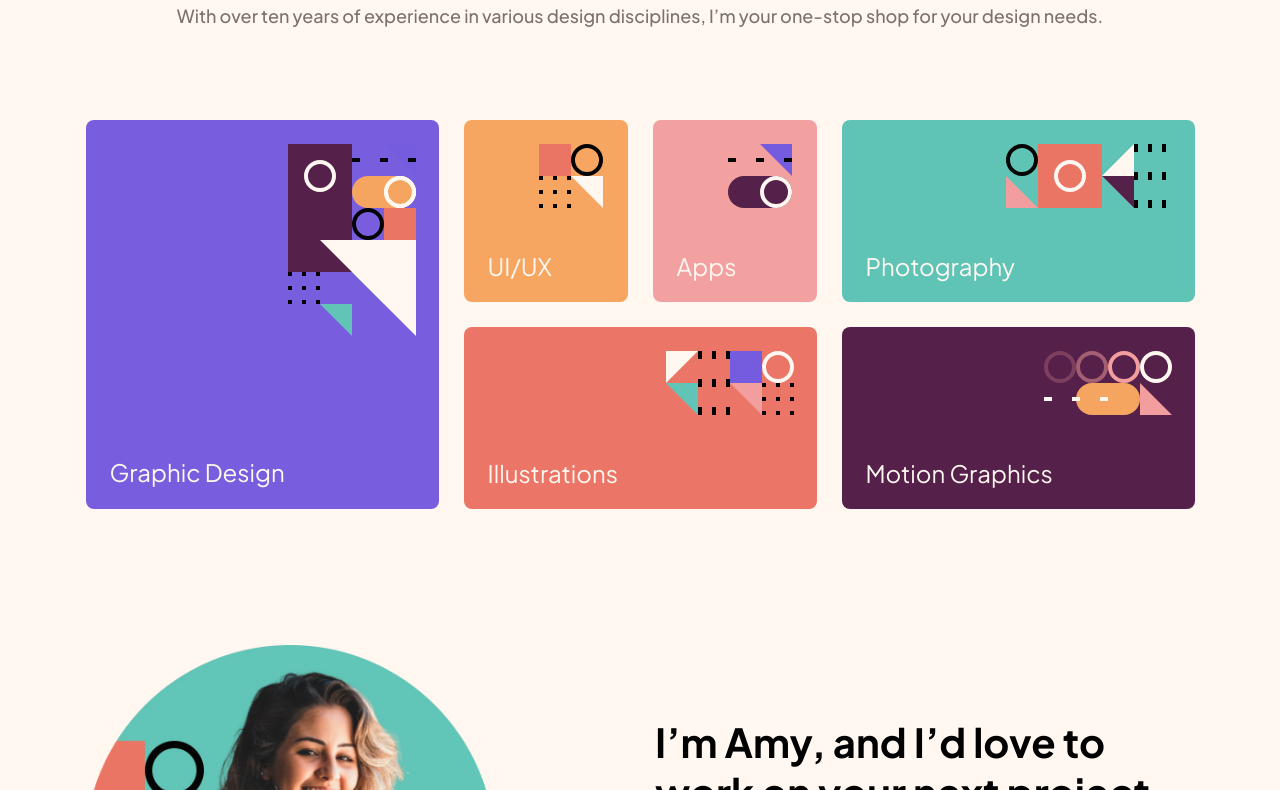
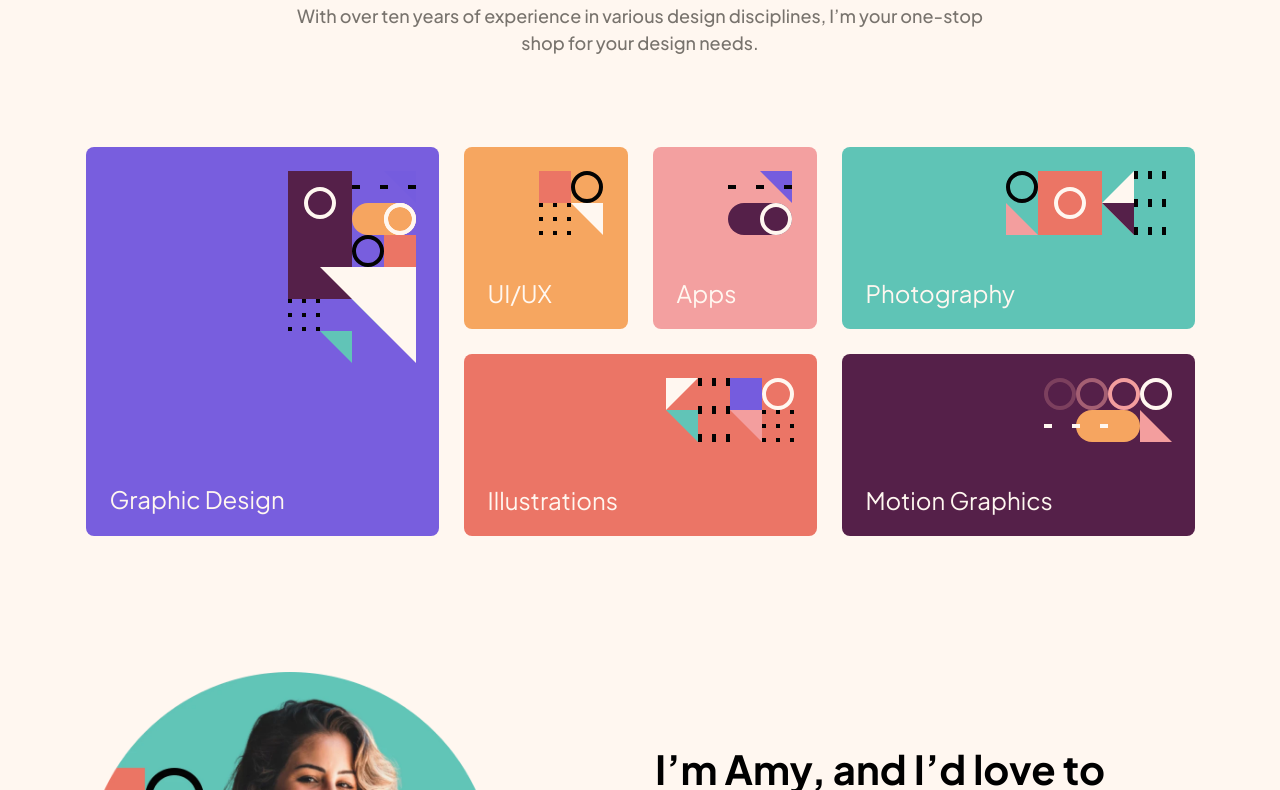
Before and after one commit to LTOssian/fem-portfolio-page, a website built with Vite: page index.html in a window 1280 px wide. Shown: the part 257-1047 px from the top of the page. Built offline with nearby package versions, Linux system fonts and the light colour scheme.

Commit message:
Update style.css

```diff
--- a/style.css
+++ b/style.css
@@ -241,6 +241,8 @@ button[data-type="inverted"]:focus-visible {
 
 .hero .container p {
   padding: 11px 23px;
+  max-width: 770px;
+  margin-inline: auto;
 }
 
 @media only screen and  (max-width: 767px) {
```
